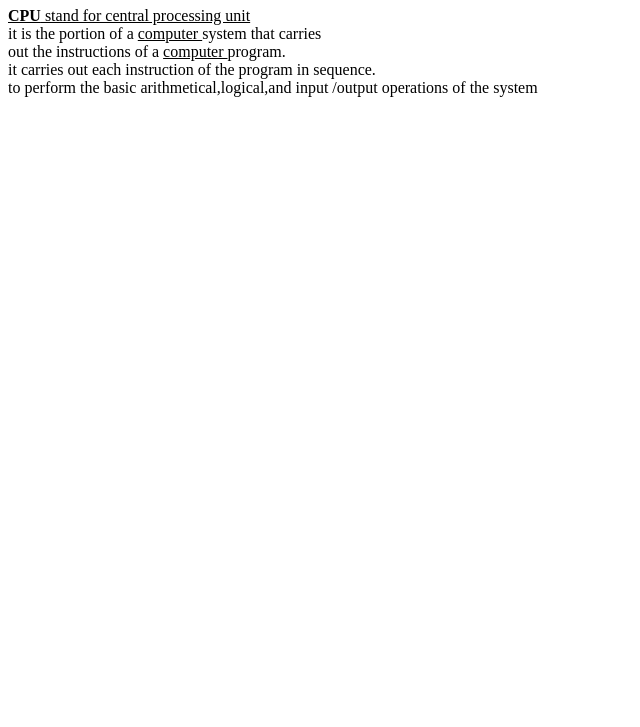
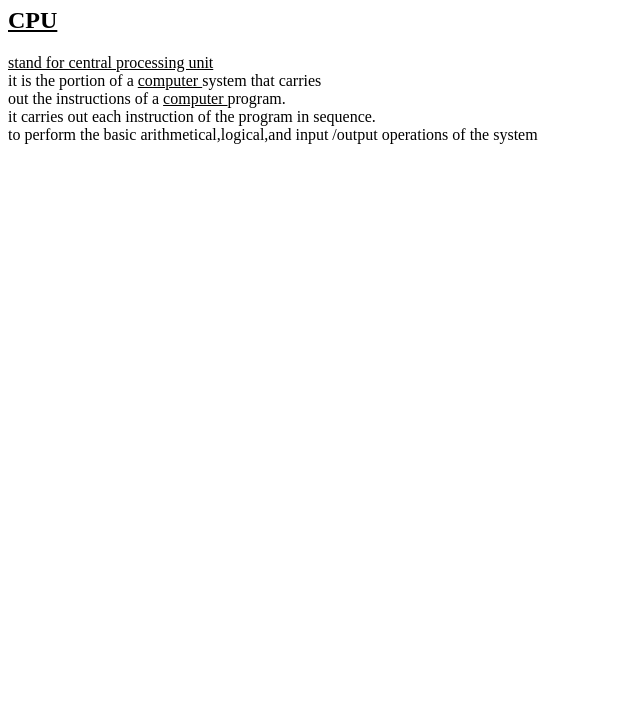
Before and after one commit to iamneo-production/badaafccabadaeccdfffebaeceaec, a plain HTML site: page public/index.html in a window 1280 px wide. Shown: the part 73-800 px from the top of the page, without its empty margins (0-640 px from the left). Drawn offline with Linux system fonts and the light colour scheme.

Commit message:
Backup Commit

```diff
--- a/public/index.html
+++ b/public/index.html
@@ -2,7 +2,7 @@
 <html>
     <body>
     <h1>CPU</h1>
-    <u><b>CPU</b> stand for central processing unit</u><br>
+    <u><h2>CPU</h2> stand for central processing unit</u><br>
 it is the portion of a <u> computer </u> system that carries<br>
 out the instructions of a <u>computer </u>program.<br>
 it carries out each instruction of the program in sequence.<br>
```
